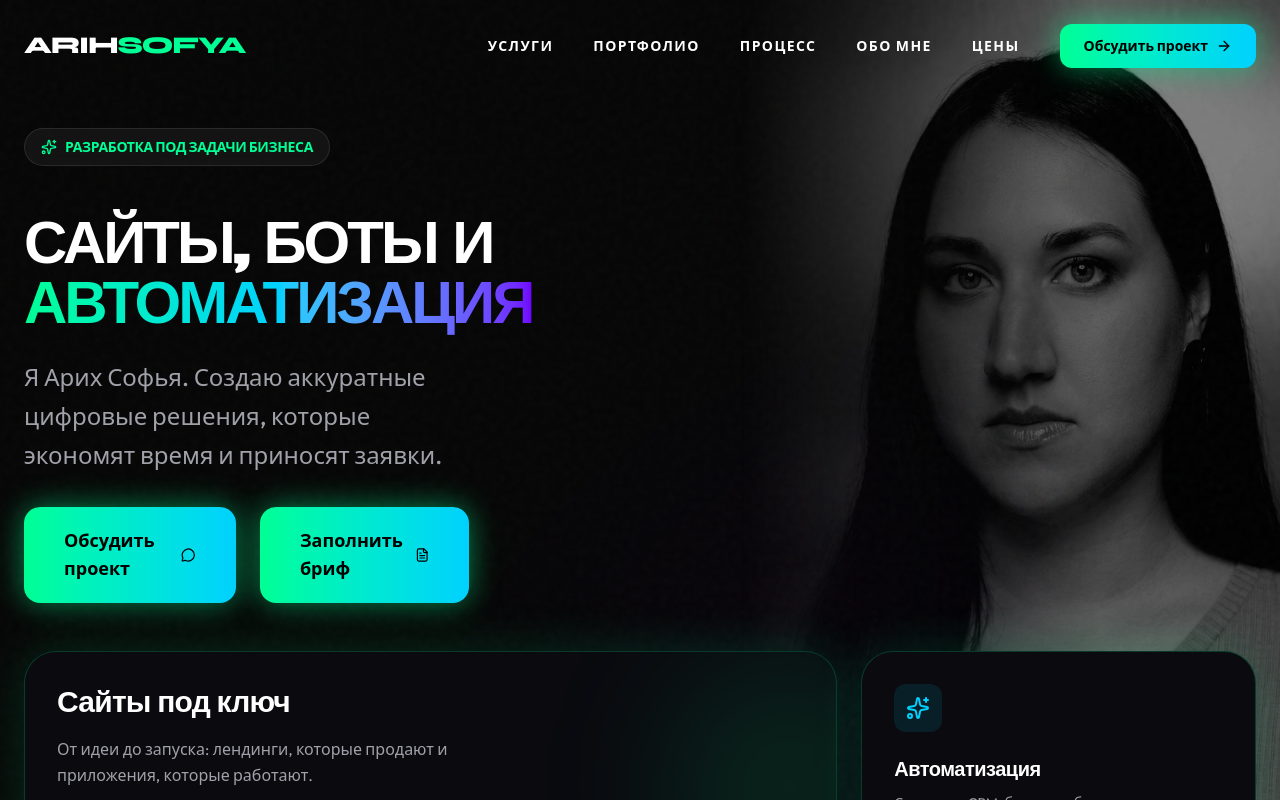
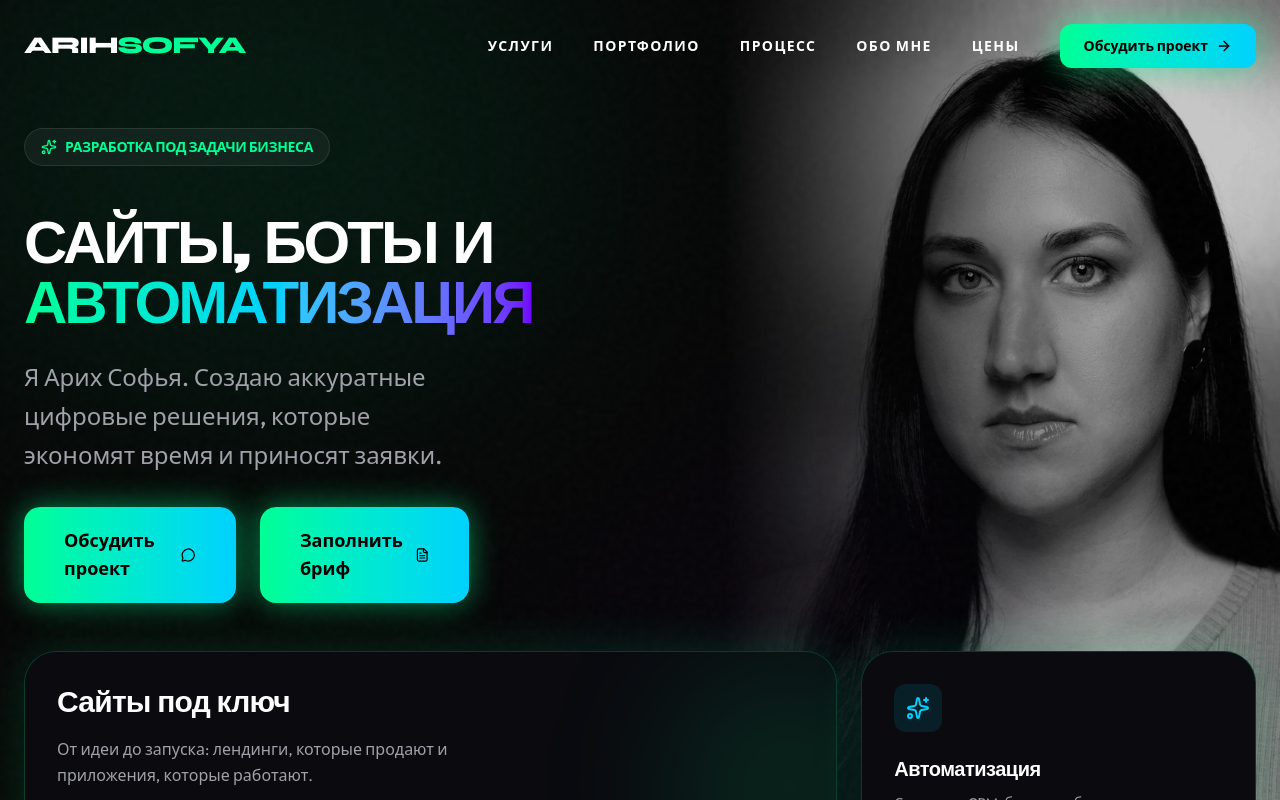
Before and after one commit to sonysha16-gif/arihsofya, a React (Vite) app: page / in a window 1280 px wide. Shown: the top 800 px of the page. Built offline with nearby package versions, Linux system fonts and the light colour scheme.

Commit message:
Balance: restore emerald glow and adjust photo brightness

```diff
--- a/src/components/Hero.tsx
+++ b/src/components/Hero.tsx
@@ -8,7 +8,8 @@ export default function Hero() {
       <div className="absolute inset-0 bg-noise opacity-[0.03] pointer-events-none z-10" />
 
       {/* Background Gradients */}
-      <div className="absolute top-0 left-0 w-full h-full -z-10 opacity-30">
+      <div className="absolute top-0 left-0 w-full h-full -z-10 opacity-40">
+        <div className="absolute top-[-10%] left-[-5%] w-[50%] h-[50%] bg-brand-primary/20 blur-[120px] rounded-full" />
         <div className="absolute bottom-[-20%] right-[-10%] w-[60%] h-[60%] bg-brand-accent/20 blur-[150px] rounded-full" />
       </div>
 
@@ -20,7 +21,7 @@ export default function Hero() {
             <img
               src="./photo.png"
               alt="Арих Софья"
-              className="w-full h-full object-contain object-center filter grayscale contrast-110 brightness-90 scale-100 origin-top"
+              className="w-full h-full object-contain object-center filter grayscale contrast-120 brightness-75 scale-100 origin-top"
               style={{
                 maskImage: 'radial-gradient(ellipse at 50% 40%, black 40%, transparent 95%)',
                 WebkitMaskImage: 'radial-gradient(ellipse at 50% 40%, black 40%, transparent 95%)'
@@ -33,15 +34,15 @@ export default function Hero() {
             <img
               src="./photo.png"
               alt="Арих Софья"
-              className="w-full h-full object-cover object-right-top filter grayscale contrast-125 brightness-50 scale-[0.85] translate-x-[18%] origin-top"
+              className="w-full h-full object-cover object-right-top filter grayscale contrast-120 brightness-75 scale-[0.85] translate-x-[18%] origin-top"
               style={{
-                maskImage: 'linear-gradient(to left, black 40%, rgba(0,0,0,0.4) 70%, transparent 95%)',
-                WebkitMaskImage: 'linear-gradient(to left, black 40%, rgba(0,0,0,0.4) 70%, transparent 95%)'
+                maskImage: 'linear-gradient(to left, black 40%, rgba(0,0,0,0.4) 75%, transparent 98%)',
+                WebkitMaskImage: 'linear-gradient(to left, black 40%, rgba(0,0,0,0.4) 75%, transparent 98%)'
               }}
               referrerPolicy="no-referrer"
             />
-            {/* Minimal blending gradient at the very bottom only */}
-            <div className="absolute bottom-0 left-0 right-0 h-32 bg-gradient-to-t from-bg-main to-transparent pointer-events-none" />
+            {/* Subtle bottom fade */}
+            <div className="absolute bottom-0 left-0 right-0 h-24 bg-gradient-to-t from-bg-main to-transparent pointer-events-none" />
           </div>
         </div>
       </div>
```
